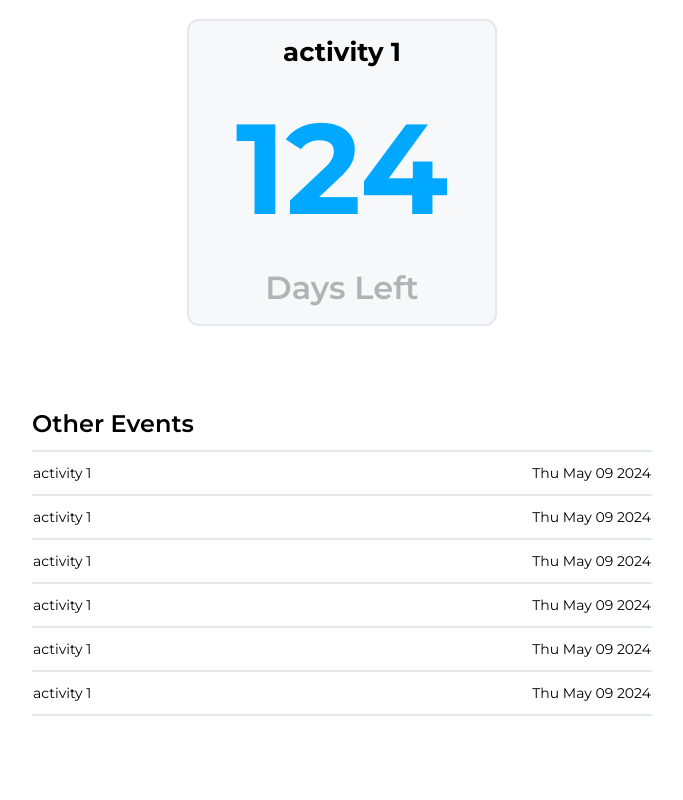
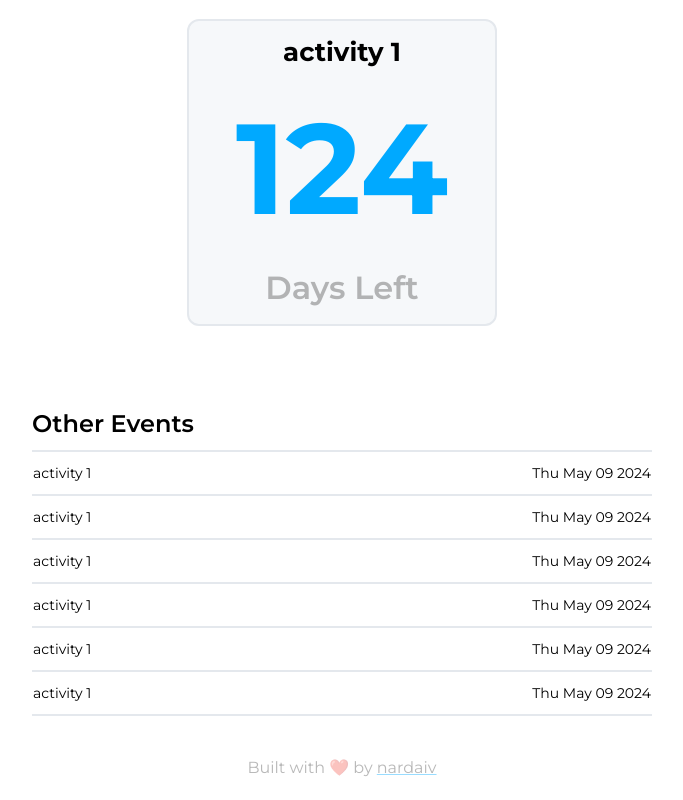
Before and after one commit to nardaiv/multiple-date-count-down, a React (Vite) app: page / in a window 1280 px wide. Shown: the part 241-1041 px from the top of the page, without its empty margins (298-981 px from the left). Before the commit the page ends 977 px from the top, so only its background shows below. Built offline with nearby package versions, Linux system fonts and the light colour scheme.

Commit message:
adding credit

```diff
--- a/src/App.jsx
+++ b/src/App.jsx
@@ -25,6 +25,7 @@ function App() {
 
       <OtherSchedule currentDate={currentDate} data={Data}  selectedMenu={selectedMenu}/>
 
+      <p className='text-faintblack'>Built with ❤️ by <a href="https://github.com/nardaiv/" className='underline decoration-mainblue/40'>nardaiv</a></p>
     </div>
 
   )
```
